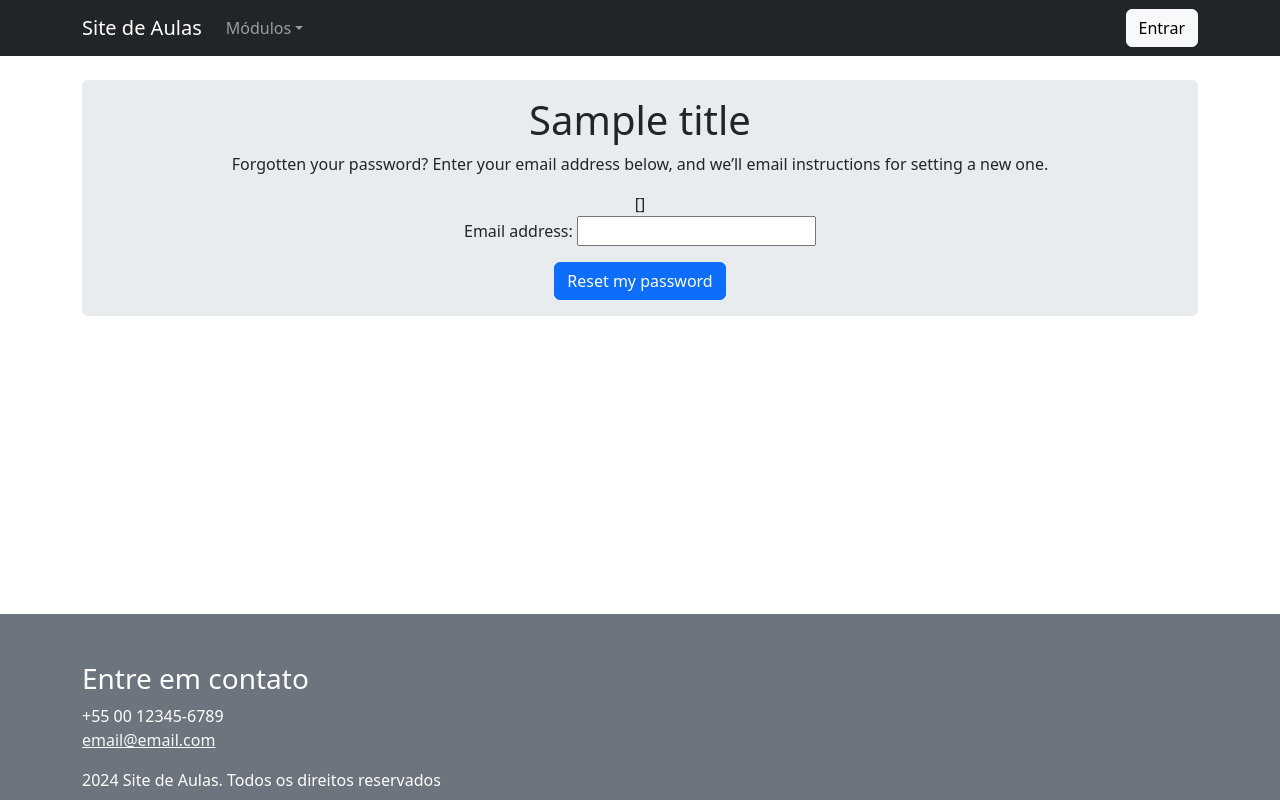
After one commit to thiago-garcia/curso-django-site-de-aulas, a Django app: template project/base/templates/registration/password_reset_form.html in a window 1280 px wide. The commit adds this page. Run offline with Django 5.2, Linux system fonts and the light colour scheme; the template is opened without the code that fills it: most values are stand-ins (such as "Sample title", 1, 10 or a date in 2020); form fields are guessed from the names that the template uses; some libraries are stand-ins or nearby versions.

Commit message:
Criado o template do formulario de reset de senha
Close #40

```diff
--- a/project/base/templates/base/base.html
+++ b/project/base/templates/base/base.html
@@ -7,7 +7,7 @@
     <title>{% block title %}Site de Aulas{% endblock title %}</title>
     <link href="{% static 'css/bootstrap.min.css' %}" rel="stylesheet">
 </head>
-<body>
+<body class="d-flex flex-column vh-100">
     <header>
         <nav class="navbar navbar-expand-lg navbar-dark bg-dark" aria-label="Eighth navbar example">
             <div class="container">
@@ -53,7 +53,9 @@
         </nav>
     </header>
 
-    {% block body %}{% endblock body %}
+    <div class="flex-grow-1">
+        {% block body %}{% endblock body %}
+    </div>
 
     {% include 'base/footer.html' with contato_email='email@email.com' only %}
 
--- /dev/null
+++ b/project/base/templates/registration/password_reset_form.html
@@ -0,0 +1,29 @@
+{% extends 'base/base.html' %}
+{% load i18n static %}
+
+{% block title %}Formulário de Recuperação de Senha{% endblock title %}
+
+{% block body %}
+<div class="container mt-4">
+    <div class="bg-body-secondary mt-3 p-3 rounded text-center">
+        <h1>{{ title }}</h1>
+        <p>{% translate 'Forgotten your password? Enter your email address below, and we’ll email instructions for setting a new one.' %}</p>
+
+        <form method="post">{% csrf_token %}
+            <fieldset class="module aligned">
+                <div class="form-row field-email">
+                    {{ form.email.errors }}
+                    <div class="flex-container">
+                        <label for="id_email">{% translate 'Email address:' %}</label>
+                        {{ form.email }}
+                    </div>
+                </div>
+            </fieldset>
+            <div class="submit-row">
+                <input type="submit" class="btn btn-primary mt-3" value="{% translate 'Reset my password' %}">
+            </div>
+        </form>
+
+    </div>
+</div>
+{% endblock %}
```
Also changed, not shown: project/settings.py (+8 -0 lines), 1 other file.
